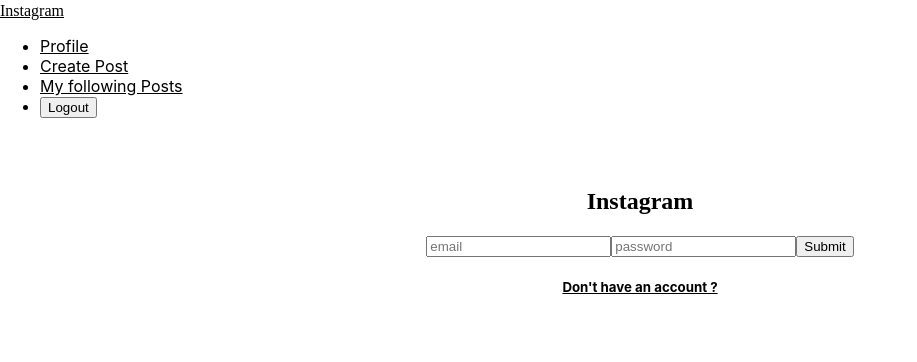
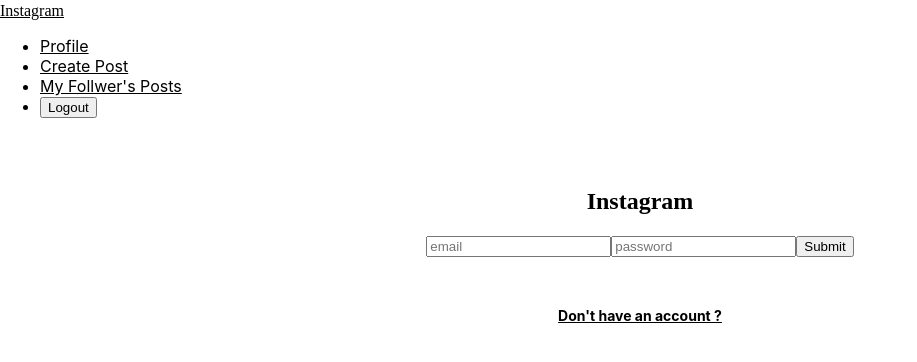
Before and after one commit to overaction/instagram_mern, a React (Create React App) app in the folder client/: page /signin in a window 1280 px wide. Shown: the top 362 px of the page, without its empty margins (0-917 px from the left). Built offline with nearby package versions, Linux system fonts and the light colour scheme; sample sign-in values are in the browser's storage; the HTML template or start-up script is replaced by a standard one; a web font is replaced by a local one.

Commit message:
make React hashtag

```diff
--- a/client/package.json
+++ b/client/package.json
@@ -11,6 +11,7 @@
     "materialize-css": "^1.0.0-rc.2",
     "react": "^17.0.1",
     "react-dom": "^17.0.1",
+    "react-hashtag": "^2.1.2",
     "react-router-dom": "^5.2.0",
     "react-scripts": "4.0.1",
     "web-vitals": "^0.2.4"
--- a/client/src/App.css
+++ b/client/src/App.css
@@ -2,6 +2,7 @@
 a {
   color: black !important;
 }
+
 
 .brand-logo{
   font-family: 'Grand Hotel';
--- a/client/src/components/Navbar.js
+++ b/client/src/components/Navbar.js
@@ -16,7 +16,7 @@
                     <Link to="/create">Create Post</Link>
                 </li>,
                 <li>
-                    <Link to="/myfollowerspost">My following Posts</Link>
+                    <Link to="/myfollowerspost">My Follwer's Posts</Link>
                 </li>,
                 <li>
                     <button
--- a/client/src/components/screens/Home.css
+++ b/client/src/components/screens/Home.css
@@ -18,4 +18,10 @@
 .card-commentby {
     font-weight: 600;
     margin-right: 10px;
+    color: black;
 }
+
+span {
+    color: rgb(18, 189, 231);
+    font-weight: 650;
+}
--- a/client/src/components/screens/Home.js
+++ b/client/src/components/screens/Home.js
@@ -3,6 +3,7 @@
 import { userContext } from '../../App';
 import './EditPost.css';
 import disableScroll from 'disable-scroll';
+import ReactHashtag from 'react-hashtag';
 const Home = () => {
     const history = useHistory();
     const [posts,setPosts] = useState([]);
@@ -249,7 +250,7 @@
                                     return (
                                         <h6 key={comment._id}>
                                             <span className="card-commentby">{comment.commentBy.name}</span>
-                                        {comment.text}
+                                            <ReactHashtag className="hashtag">{comment.text}</ReactHashtag>
                                             {comment.commentBy._id === state._id
                                             ?
                                             <i className="material-icons" style={{float:'right'}} onClick={() => deleteComment(item._id,comment._id)}>delete</i>
--- a/client/src/components/screens/Sign.css
+++ b/client/src/components/screens/Sign.css
@@ -24,6 +24,11 @@
     box-shadow: 0 1px 0 0  rgb(10, 87, 230) !important;
 }
 
+.signup-toggle {
+    font-size: 14px;
+    margin-top: 50px;
+    color: royalblue !important;
+}
 
 #toast-container {
     top: 300px;
--- a/client/src/components/screens/SignIn.js
+++ b/client/src/components/screens/SignIn.js
@@ -55,7 +55,7 @@
                 >
                     Submit
                 </button>
-                <h5>
+                <h5 className="signup-toggle">
                     <Link to="/signup">Don't have an account ?</Link>
                 </h5>
             </div>
```
Also changed, not shown: 2 other files (tests, documents, lock files or other folders). Lines whose indentation alone changed are shown as unchanged.
